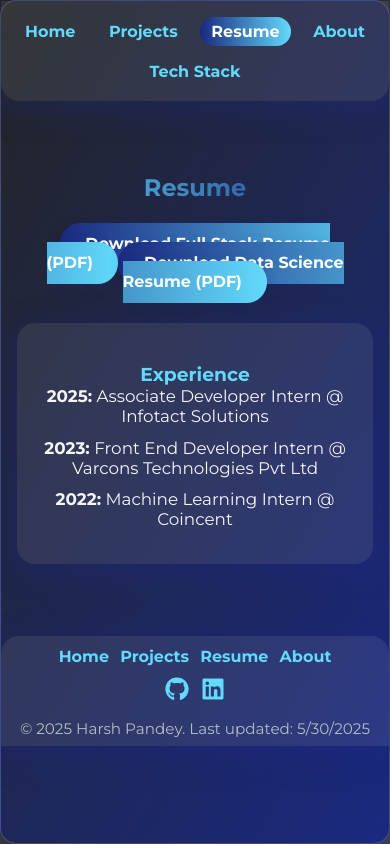
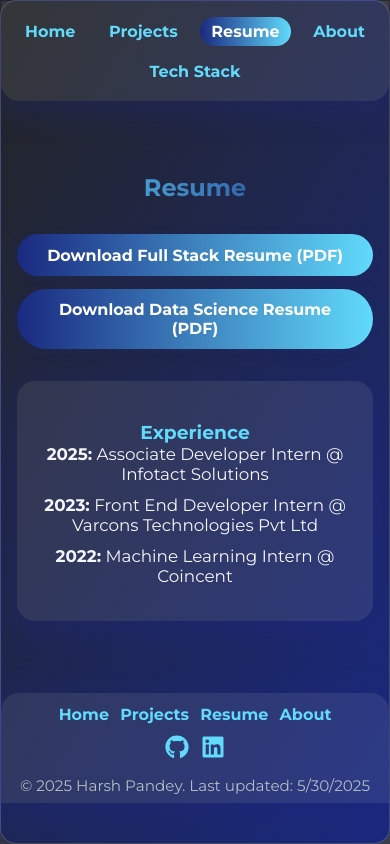
Before and after one commit to tortejumpy/portfolio-website, a React (Create React App) app: page /resume in a window 390 px wide. Built offline with nearby package versions, Linux system fonts and the light colour scheme.

Commit message:
Make resume download buttons responsive for mobile devices

```diff
--- a/src/components/Resume.css
+++ b/src/components/Resume.css
@@ -64,6 +64,12 @@
   font-size: 1.05rem;
   color: #f5f6fa;
 }
+.resume-btns {
+  display: flex;
+  gap: 1.2rem;
+  justify-content: center;
+  margin-bottom: 2rem;
+}
 @media (max-width: 700px) {
   .resume-viewer {
     padding: 0.5rem;
@@ -71,4 +77,14 @@
   .resume-section h2 {
     font-size: 1.5rem;
   }
+  .resume-btns {
+    flex-direction: column;
+    gap: 0.8rem;
+    align-items: stretch;
+  }
+  .cta-btn {
+    width: 100%;
+    box-sizing: border-box;
+    text-align: center;
+  }
 }
```
